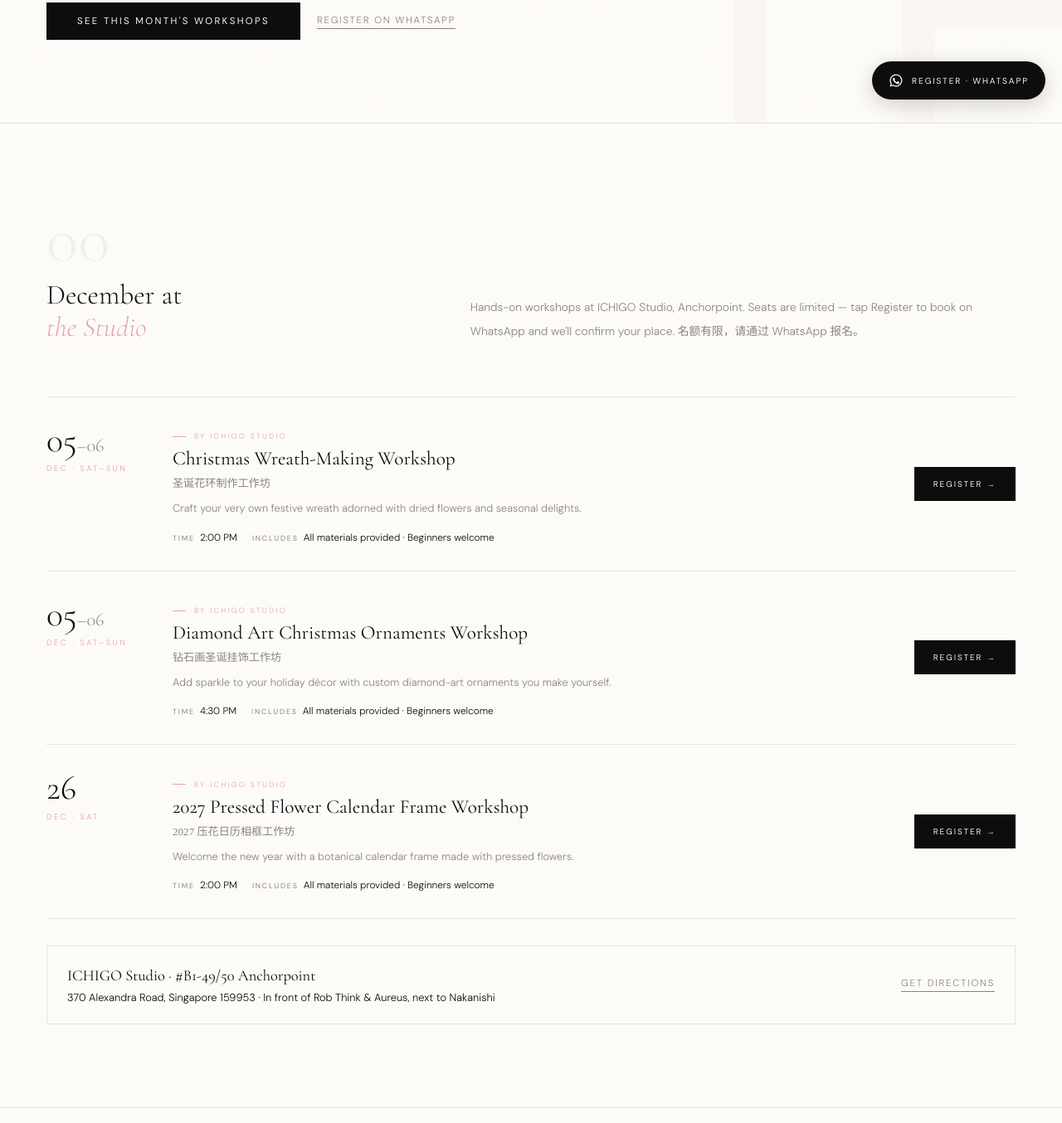
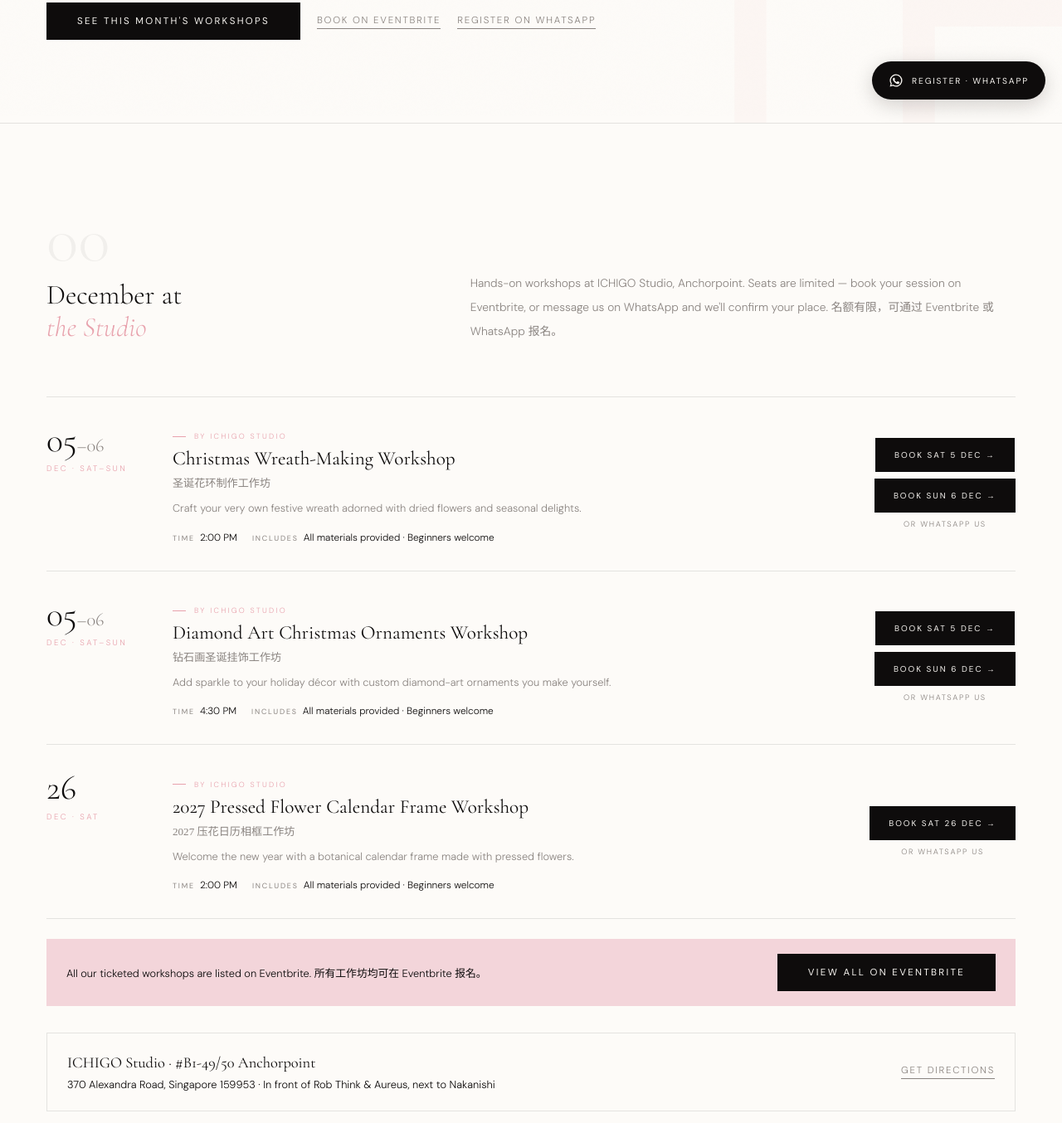
Before and after one commit to ichigokyanite-1975/jy-site, a plain HTML site: page workshop.html in a window 1280 px wide. Shown: the part 660-2014 px from the top of the page at 83% size. Drawn offline with nearby package versions, Linux system fonts and the light colour scheme; a script that the page names is missing.

Commit message:
December workshops + Eventbrite links (workshop.html)

```diff
--- a/workshop.html
+++ b/workshop.html
@@ -277,6 +277,7 @@
       </div>
       <div style="display:flex;gap:20px;align-items:center;flex-wrap:wrap;margin-top:32px;opacity:0;animation:fadeUp 1s 0.8s ease forwards;">
         <a href="#this-month" class="btn-primary">See this month's workshops</a>
+        <a href="https://www.eventbrite.sg/o/ichigo-studio-121966301304" class="btn-ghost" target="_blank" rel="noopener">Book on Eventbrite</a>
         <a href="https://wa.me/6580978928" class="btn-ghost" target="_blank" rel="noopener">Register on WhatsApp</a>
       </div>
     </div>
@@ -304,6 +305,12 @@
     .ev-promo span { color: var(--muted); display: block; margin-top: 4px; font-size: 0.74rem; }
     .ev-book { align-self: center; display: inline-flex; align-items: center; gap: 8px; white-space: nowrap; padding: 13px 22px; background: var(--ink); color: var(--off-white); border: 1px solid var(--ink); text-decoration: none; font-size: 0.62rem; letter-spacing: 0.2em; text-transform: uppercase; font-family: 'DM Sans', sans-serif; font-weight: 400; cursor: none; transition: background 0.25s, color 0.25s; }
     .ev-book:hover { background: transparent; color: var(--ink); }
+    .ev-books { align-self: center; display: flex; flex-direction: column; gap: 8px; align-items: stretch; }
+    .ev-books .ev-book { justify-content: space-between; }
+    .ev-wa { font-size: 0.58rem; letter-spacing: 0.18em; text-transform: uppercase; color: var(--muted); text-decoration: none; font-family: 'DM Sans', sans-serif; text-align: center; border-bottom: 1px solid transparent; cursor: none; }
+    .ev-wa:hover { color: var(--ink); border-color: var(--ink); }
+    .ev-eb { display: flex; flex-wrap: wrap; align-items: center; justify-content: space-between; gap: 16px; margin-top: 24px; padding: 18px 24px; background: var(--blush-light); }
+    .ev-eb p { font-size: 0.8rem; color: var(--ink); }
     .ev-where { display: flex; flex-wrap: wrap; align-items: center; justify-content: space-between; gap: 16px; margin-top: 32px; padding: 20px 24px; border: 1px solid var(--border); background: var(--warm-white); }
     .ev-where p { font-size: 0.8rem; color: var(--ink); line-height: 1.7; }
     .ev-where p b { font-family: 'Cormorant Garamond', serif; font-size: 1.15rem; font-weight: 400; }
@@ -314,7 +321,7 @@
     .ev-term p { font-size: 0.78rem; line-height: 1.8; color: var(--ink); }
     @media (max-width: 900px) {
       .ev { grid-template-columns: 72px 1fr; gap: 18px; }
-      .ev-book { grid-column: 2; justify-self: start; margin-top: 4px; }
+      .ev-book, .ev-books { grid-column: 2; justify-self: start; margin-top: 4px; }
       .ev-day { font-size: 2rem; }
       .ev-terms { grid-template-columns: 1fr; }
     }
@@ -332,11 +339,12 @@
         <div class="section-number">00</div>
         <h2 class="section-title" id="evTitle">This month at<br><em>the Studio</em></h2>
       </div>
-      <p class="section-intro">Hands-on workshops at ICHIGO Studio, Anchorpoint. Seats are limited — tap Register to book on WhatsApp and we'll confirm your place. 名额有限，请通过 WhatsApp 报名。</p>
+      <p class="section-intro">Hands-on workshops at ICHIGO Studio, Anchorpoint. Seats are limited — book your session on Eventbrite, or message us on WhatsApp and we'll confirm your place. 名额有限，可通过 Eventbrite 或 WhatsApp 报名。</p>
     </div>
 
     <div class="ev-list" id="evList"></div>
     <div class="ev-terms" id="evTerms"></div>
+    <div class="ev-eb"><p>All our ticketed workshops are listed on Eventbrite. 所有工作坊均可在 Eventbrite 报名。</p><a class="btn-primary" href="https://www.eventbrite.sg/o/ichigo-studio-121966301304" target="_blank" rel="noopener">View all on Eventbrite</a></div>
 
     <div class="ev-where">
       <p><b>ICHIGO Studio · #B1-49/50 Anchorpoint</b><br>370 Alexandra Road, Singapore 159953 · In front of Rob Think &amp; Aureus, next to Nakanishi</p>
@@ -383,7 +391,7 @@
                 ${facts ? `<div class="ev-facts">${facts}</div>` : ''}
                 ${p ? `<div class="ev-promo"><strong>${esc(p.title_en)} · ${esc(p.title_zh)}</strong>${esc(p.text_en)}<span>${esc(p.text_zh)}</span></div>` : ''}
               </div>
-              <a class="ev-book" href="${waLink(e)}" target="_blank" rel="noopener">Register →</a>
+              ${(e.book || []).length ? `<div class="ev-books">${e.book.map(b => `<a class="ev-book" href="${esc(b.url)}" target="_blank" rel="noopener">Book ${esc(b.label)} →</a>`).join('')}<a class="ev-wa" href="${waLink(e)}" target="_blank" rel="noopener">or WhatsApp us</a></div>` : `<a class="ev-book" href="${waLink(e)}" target="_blank" rel="noopener">Register →</a>`}
             </article>`;
           }).join('');
           const t = s.terms || {};
```
